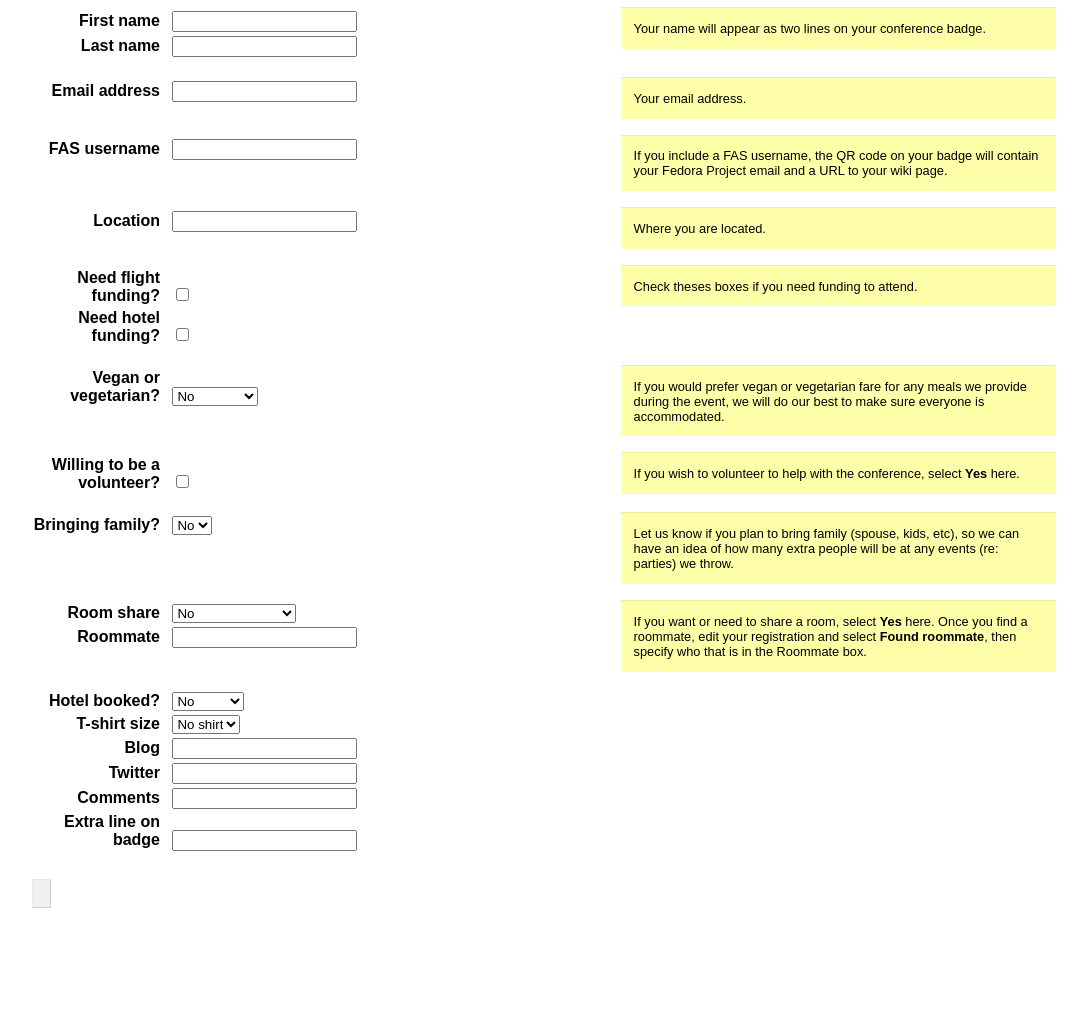
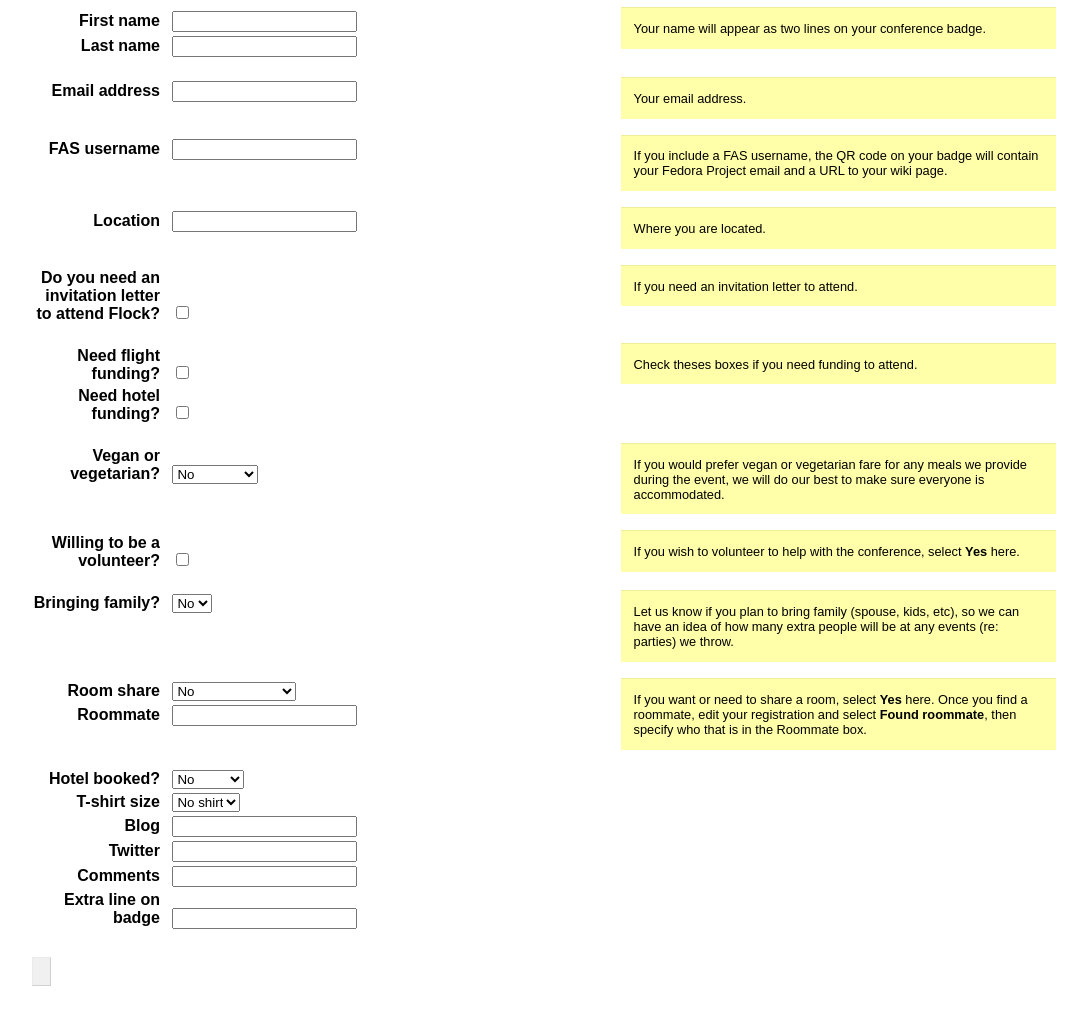
Before and after one commit to fedora-infra/flock-registration, a Flask app: template wsgi/templates/registration.html in a window 1280 px wide. Shown: the part 226-1256 px from the top of the page, without its empty margins (96-1183 px from the left). Before the commit the page ends 1134 px from the top, so only its background shows below. Run offline with Flask 2, Linux system fonts and the light colour scheme; the template is opened without the code that fills it: values that come from a table or form of the project are taken from there, others are empty; parts of the project's set-up code (start-up, migrations or seed data) failed here and were passed over; some libraries are stand-ins or nearby versions.

Commit message:
Add a boolean field for the invitation letter (fixes #13)

```diff
--- a/wsgi/registration.py
+++ b/wsgi/registration.py
@@ -59,8 +59,6 @@ def generate_proposal_uuid():
             return the_uuid
 
 
-
-
 # Forms
 def choicer(choices):
     return [(x, x) for x in choices]
@@ -72,6 +70,7 @@ class RegistrationForm(wtf.Form):
     email = wtf.TextField('Email address', [wtf.validators.Required()])
     fasusername = wtf.TextField('FAS username')
     location = wtf.TextField('Location')
+    invitation_letter = wtf.BooleanField('Do you need an invitation letter to attend Flock?')
     hotel_funding = wtf.BooleanField('Need hotel funding?')
     flight_funding = wtf.BooleanField('Need flight funding?')
     family = wtf.SelectField('Bringing family?', choices=choicer([
--- a/wsgi/templates/index.html
+++ b/wsgi/templates/index.html
@@ -22,6 +22,7 @@
     <th>#</th>
     <th>Name</th>
     <th>Location</th>
+    <th><abbr title="Needs invitation letter">Invitation letter</abbr></th>
     <th><abbr title="Needs flight funding">Flight funding</abbr></th>
     <th><abbr title="Needs hotel funding">Hotel funding</abbr></th>
     <th><abbr title="Vegan or vegetarian">Veg</abbr></th>
@@ -40,6 +41,7 @@
     <td>{{ loop.index }}</td>
     <td>{% if registration.fasusername %}<a href="http://fedoraproject.org/wiki/User:{{ registration.fasusername|e }}">{% endif %}{{ registration.firstname|e }} {{ registration.lastname|e }}{% if registration.fasusername %}</a>{% endif %}</td>
     <td>{{ registration.location|e }}</td>
+    <td>{% if registration.invitation_letter %}Yes{% else %}No{% endif %}</td>
     <td>{% if registration.flight_funding %}Yes{% else %}No{% endif %}</td>
     <td>{% if registration.hotel_funding %}Yes{% else %}No{% endif %}</td>
     <td>{{ registration.veg|e }}</td>
--- a/wsgi/templates/registration.html
+++ b/wsgi/templates/registration.html
@@ -28,6 +28,12 @@
   </fieldset>
   <div class="help">
     <p>Where you are located.</p>
+  </div>
+  <fieldset>
+    {{ render_field(form.invitation_letter) }}
+  </fieldset>
+  <div class="help">
+    <p>If you need an invitation letter to attend.</p>
   </div>
   <fieldset>
     {{ render_field(form.flight_funding) }}
```
